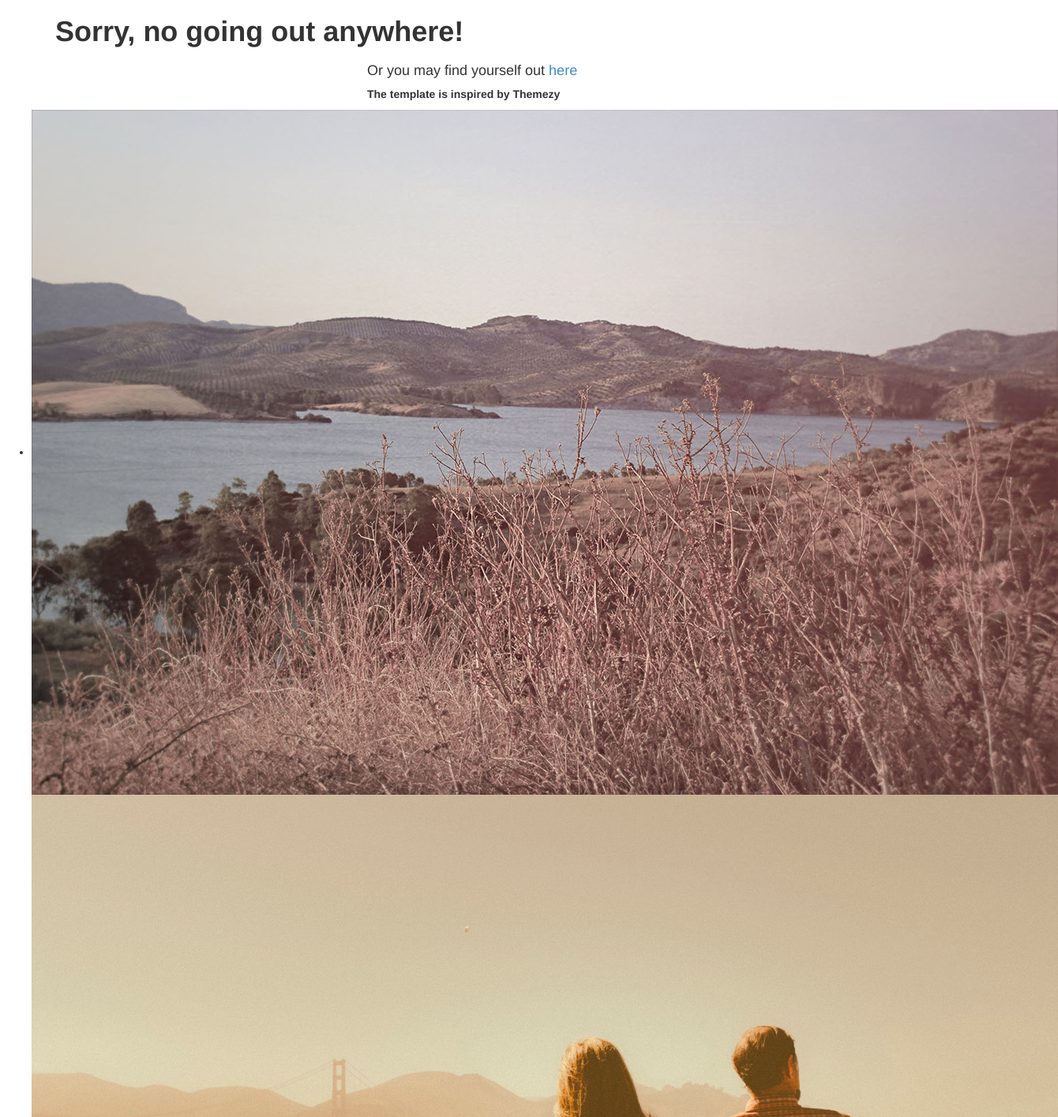
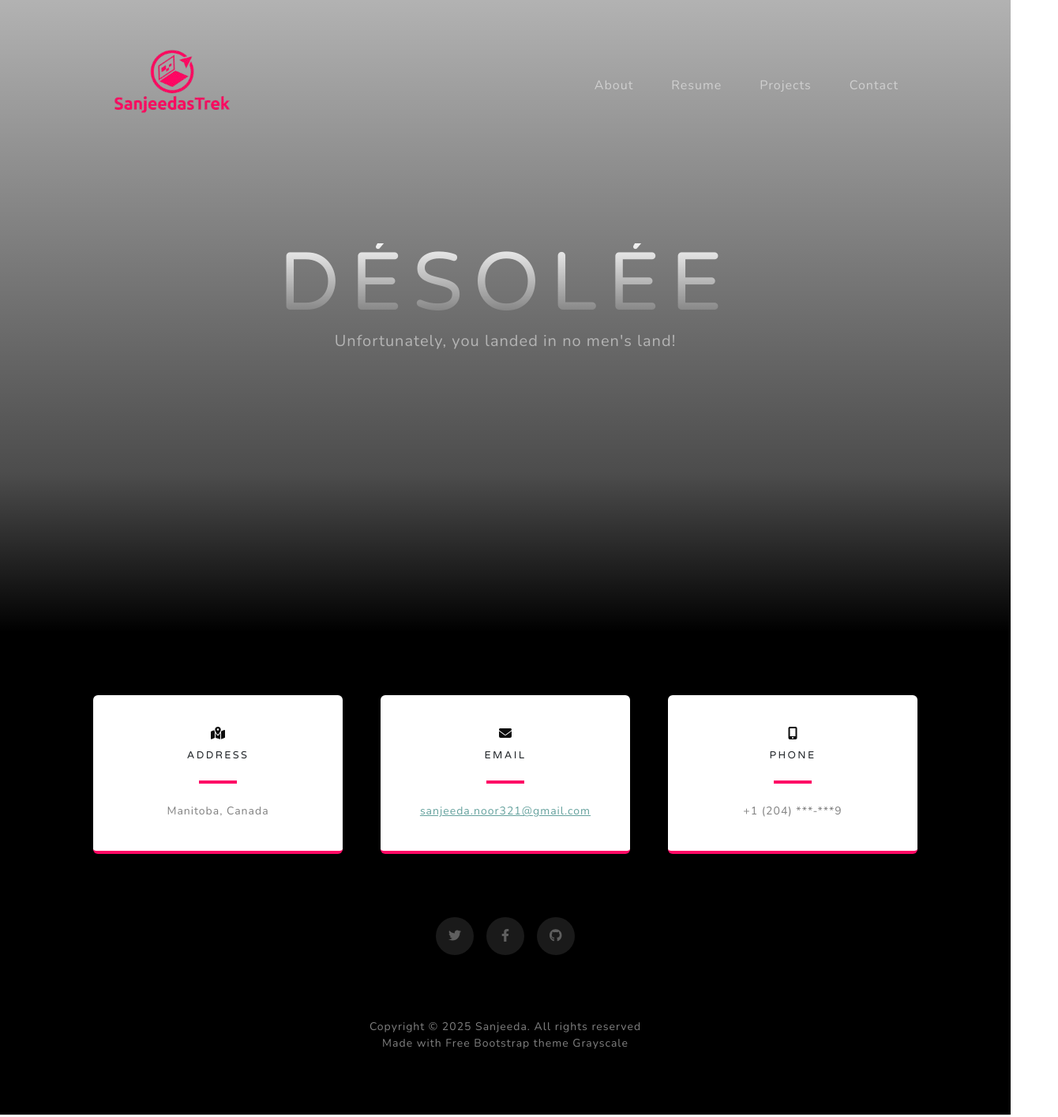
Before and after one commit to Sanjeedastrek/Resume-in-Azure, a website: page frontend/404.html in a window 1280 px wide. Shown: the top 1414 px of the page at 79% size, 1340 px wide, since content can reach past the window. Drawn offline with nearby package versions, Linux system fonts and the light colour scheme; no server answers.

Commit message:
404 updated

```diff
--- a/frontend/404.html
+++ b/frontend/404.html
@@ -2,90 +2,122 @@
 <html lang="en">
 
 <head>
+  <meta charset="UTF-8">
+  <meta name="viewport" content="width=device-width, initial-scale=1.0">
+  <meta name="description" content="">
+  <meta name="author" content="Sanjeeda">
+  <link rel="shortcut icon" type="image/x-icon" href="favicon.ico">
 
-  <head>
-    <meta charset="utf-8">
-    <meta name="viewport" content="width=device-width, initial-scale=1.0">
-    <meta name="description" content="">
-    <meta name="author" content="Sanjeeda">
-    <link rel="shortcut icon" href="favicon.ico">
+  <title>Sanjeeda's Resume</title>
+  <script type="text/javascript" src="js/main.js"></script>
 
-    <title>Sanjeeda's Resume</title>
-    <script type="text/javascript" src="js/main.js"></script>
-    <!-- Bootstrap core CSS -->
-    <link href="css/bootstrap.css" rel="stylesheet">
+  <!-- Font Awesome icons (free version)-->
+  <script src="https://use.fontawesome.com/releases/v6.3.0/js/all.js" crossorigin="anonymous"></script>
+  <!-- Google fonts-->
+  <link href="https://fonts.googleapis.com/css?family=Varela+Round" rel="stylesheet" />
+  <link
+    href="https://fonts.googleapis.com/css?family=Nunito:200,200i,300,300i,400,400i,600,600i,700,700i,800,800i,900,900i"
+    rel="stylesheet" />
 
-    <!-- Custom styles for this template -->
-    <link href="css/soon.css" rel="stylesheet">
+  <link href="css/main.css" rel="stylesheet" />
+</head>
 
 
-    <!-- HTML5 shim and Respond.js IE8 support of HTML5 elements and media queries -->
-    <!--[if lt IE 9]>
-      <script src="assets/js/html5shiv.js"></script>
-      <script src="assets/js/respond.min.js"></script>
-    <![endif]-->
+<body id="page-top">
+  <!-- Navigation-->
+  <nav class="navbar navbar-expand-lg navbar-light fixed-top" id="mainNav">
+    <div class="container px-4 px-lg-5">
+      <a class="navbar-brand" href="#page-top"><img src="logo-wild.png" alt="logo"></a>
+      <button class="navbar-toggler navbar-toggler-right" type="button" data-bs-toggle="collapse"
+        data-bs-target="#navbarResponsive" aria-controls="navbarResponsive" aria-expanded="false"
+        aria-label="Toggle navigation">
+        Menu
+        <i class="fas fa-bars"></i>
+      </button>
+      <div class="collapse navbar-collapse" id="navbarResponsive">
+        <ul class="navbar-nav ms-auto">
+          <li class="nav-item"><a class="nav-link" href="#About">About</a></li>
+          <li class="nav-item"><a class="nav-link" href="./resume.html">Resume</a></li>
+          <li class="nav-item"><a class="nav-link" href="#Projects">Projects</a></li>
+          <li class="nav-item"><a class="nav-link" href="#Contact">Contact</a></li>
 
-    <link href='http://fonts.googleapis.com/css?family=Lato:300,400,700,300italic,400italic' rel='stylesheet'
-      type='text/css'>
-    <link href='http://fonts.googleapis.com/css?family=Raleway:400,300,700' rel='stylesheet' type='text/css'>
+        </ul>
+      </div>
+    </div>
+  </nav>
+  <!-- Masthead-->
+  <header class="masthead">
+    <div class="container px-4 px-lg-5 d-flex h-100 align-items-center justify-content-center">
+      <div class="d-flex justify-content-center">
+        <div class="text-center">
+          <h1 class="mx-auto my-0 text-uppercase">Désolée</h1>
+          <h2 class="text-white-50 mx-auto mt-2 mb-5">Unfortunately, you landed in no men's land!</h2>
 
-  </head>
-  <!-- START BODY -->
 
-<body class="nomobile">
-
-  <!-- START HEADER -->
-  <section id="header">
-    <div class="container">
-      <header>
-        <!-- HEADLINE -->
-        <h1 data-animated="GoIn"><b>Sorry, no going out anywhere!</h1>
-      </header>
-
-      <div class="col-lg-4 col-lg-offset-4 mt centered">
-        <h4>Or you may find yourself out <a href="./index.html">here</a></h4>
-
-        <p>The template is inspired by Themezy</p>
+        </div>
       </div>
-
     </div>
-    <!-- LAYER OVER THE SLIDER TO MAKE THE WHITE TEXTE READABLE -->
-    <div id="layer"></div>
-    <!-- END LAYER -->
-    <!-- START SLIDER -->
-    <div id="slider" class="rev_slider">
-      <ul>
-        <li data-transition="slideleft" data-slotamount="1" data-thumb="images/slider/1.jpg">
-          <img src="images/slider/1.jpg">
-        </li>
-        <li data-transition="slideleft" data-slotamount="1" data-thumb="images/slider/2.jpg">
-          <img src="images/slider/2.jpg">
-        </li>
-        <li data-transition="slideleft" data-slotamount="1" data-thumb="images/slider/3.jpg">
-          <img src="images/slider/3.jpg">
-        </li>
-        <li data-transition="slideleft" data-slotamount="1" data-thumb="images/slider/4.jpg">
-          <img src="images/slider/4.jpg">
-        </li>
-      </ul>
-    </div>
-    <!-- END SLIDER -->
-  </section>
-  <!-- END HEADER -->
+  </header>
+  <!-- About-->
 
 
 
-  <!-- Bootstrap core JavaScript
-    ================================================== -->
-  <!-- Placed at the end of the document so the pages load faster -->
-  <script src="js/jquery.min.js"></script>
-  <script type="text/javascript" src="js/modernizr.custom.js"></script>
-
-  <script src="js/bootstrap.min.js"></script>
-  <script src="js/soon/plugins.js"></script>
-  <script src="js/soon/jquery.themepunch.revolution.min.js"></script>
-  <script src="js/soon/custom.js"></script>
+  <!-- Contact-->
+  <section class="contact-section bg-black" id="Contact">
+    <div class="container px-4 px-lg-5">
+      <div class="row gx-4 gx-lg-5">
+        <div class="col-md-4 mb-3 mb-md-0">
+          <div class="card py-4 h-100">
+            <div class="card-body text-center">
+              <i class="fas fa-map-marked-alt text-primary mb-2"></i>
+              <h4 class="text-uppercase m-0">Address</h4>
+              <hr class="my-4 mx-auto" />
+              <div class="small text-black-50">Manitoba, Canada</div>
+            </div>
+          </div>
+        </div>
+        <div class="col-md-4 mb-3 mb-md-0">
+          <div class="card py-4 h-100">
+            <div class="card-body text-center">
+              <i class="fas fa-envelope text-primary mb-2"></i>
+              <h4 class="text-uppercase m-0">Email</h4>
+              <hr class="my-4 mx-auto" />
+              <div class="small text-black-50"><a href="#!">sanjeeda.noor321@gmail.com</a></div>
+            </div>
+          </div>
+        </div>
+        <div class="col-md-4 mb-3 mb-md-0">
+          <div class="card py-4 h-100">
+            <div class="card-body text-center">
+              <i class="fas fa-mobile-alt text-primary mb-2"></i>
+              <h4 class="text-uppercase m-0">Phone</h4>
+              <hr class="my-4 mx-auto" />
+              <div class="small text-black-50">+1 (204) ***-***9</div>
+            </div>
+          </div>
+        </div>
+      </div>
+      <div class="social d-flex justify-content-center">
+        <a class="mx-2" href="#!"><i class="fab fa-twitter"></i></a>
+        <a class="mx-2" href="#!"><i class="fab fa-facebook-f"></i></a>
+        <a class="mx-2" href="#!"><i class="fab fa-github"></i></a>
+      </div>
+    </div>
+  </section>
+  <!-- Footer-->
+  <footer class="footer bg-black small text-center text-white-50">
+    <div class="container px-4 px-lg-5">Copyright &copy; 2025 Sanjeeda. All rights reserved<br> Made with Free Bootstrap
+      theme Grayscale</div>
+  </footer>
+  <!-- Bootstrap core JS-->
+  <script src="https://cdn.jsdelivr.net/npm/bootstrap@5.2.3/dist/js/bootstrap.bundle.min.js"></script>
+  <!-- Core theme JS-->
+  <script src="js/scripts.js"></script>
+  <!-- * * * * * * * * * * * * * * * * * * * * * * * * * * * * * * * * * * * * * * * *-->
+  <!-- * *                               SB Forms JS                               * *-->
+  <!-- * * Activate your form at https://startbootstrap.com/solution/contact-forms * *-->
+  <!-- * * * * * * * * * * * * * * * * * * * * * * * * * * * * * * * * * * * * * * * *-->
+  <script src="https://cdn.startbootstrap.com/sb-forms-latest.js"></script>
 </body>
-<!-- END BODY -->
 
 </html>
```
